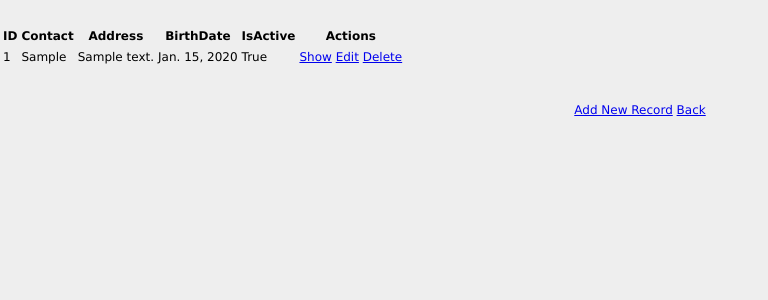
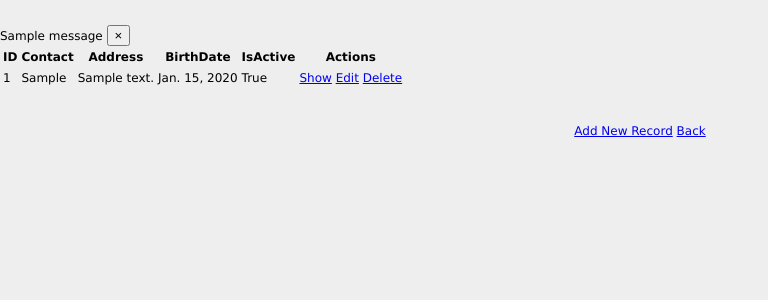
Before and after one commit to theachyutkadam/myproject, a Django app: page /student/index in a window 1280 px wide. Shown: the top 300 px of the page, without its empty margins (0-768 px from the left). Run offline with Django 3.2, Linux system fonts and the light colour scheme; tables that the repository leaves empty hold one stand-in row (values such as "Sample post"); one stand-in notice (Sample message) is shown.

Commit message:
Added message warning

```diff
--- a/home/templates/contact.html
+++ b/home/templates/contact.html
@@ -12,7 +12,7 @@
       {% csrf_token %}
       <div class="form-group">
         <label for="name">Name</label>
-        <input type="text" class="form-control" id="name" name="name" placeholder="Enter Your Name">
+        <input type="text" class="form-control" id="name" name="name" placeholder="Enter Your Name" autofocus>
       </div>
 
       <div class="form-group">
--- a/student/templates/student/index.html
+++ b/student/templates/student/index.html
@@ -9,6 +9,16 @@
   </head>
 
   <body>
+    {% if messages %}
+      {% for message in messages %}
+        <div class="alert alert-{{ message.tags }} alert-dismissible fade show" role="alert">
+          {{ message }}
+          <button type="button" class="close" data-dismiss="alert" aria-label="Close">
+            <span aria-hidden="true">&times;</span>
+          </button>
+        </div>
+      {% endfor %}
+    {% endif %}
     <table class="table table-striped table-bordered table-sm">
       <thead class="thead-dark">
         <tr>
--- a/student/views.py
+++ b/student/views.py
@@ -1,13 +1,11 @@
 from django.shortcuts import render, redirect
 from .forms import StudentForm
 from .models import Student
+from django.contrib import messages
 
 # Create your views here.
 def index(request):
   students = Student.objects.all()
-  print("++++++++++++++++++D")
-  print(students)
-  print("++++++++++++++++++D")
   return render(request, "student/index.html", {'students': students})
 
 def new(request):
@@ -27,7 +25,8 @@ def destroy(request, id):
   student = find_student(request, id)
   # student = Student.objects.get(id=id)
   student.delete()
-  return redirect("student/index/")
+  messages.success(request, 'Contact Deleted Successfully!')
+  return redirect("index")
 
 def find_student(request, id):
   student = Student.objects.get(id=id)
--- a/teacher/templates/teacher/index.html
+++ b/teacher/templates/teacher/index.html
@@ -40,7 +40,7 @@
     <br>
     <br>
     <center><a href="new" class="btn btn-primary">Add New Record</a>
-    <a href="/" class="btn btn-primary"></a></center>
+    <a href="/" class="btn btn-primary">Back</a></center>
   </body>
 
 </html>
```
